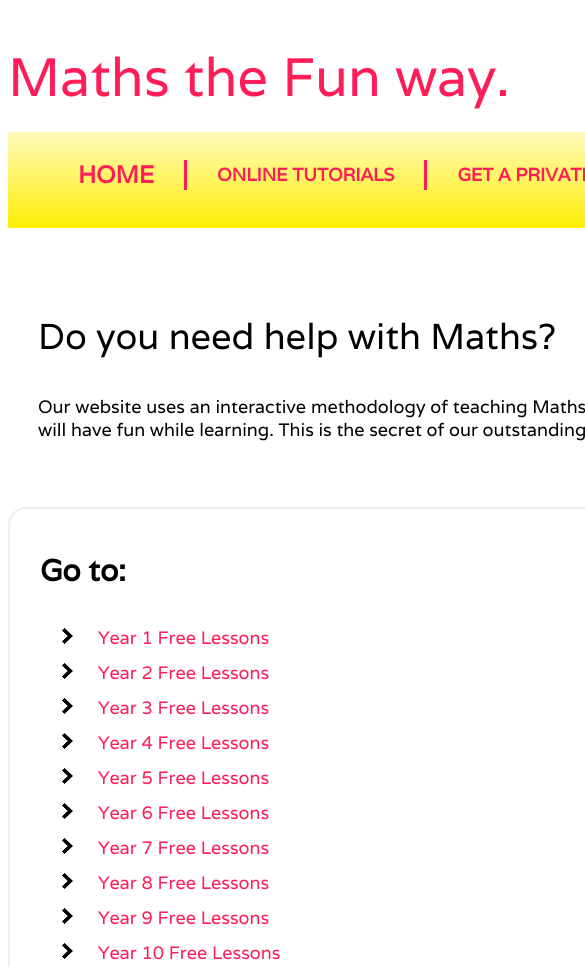
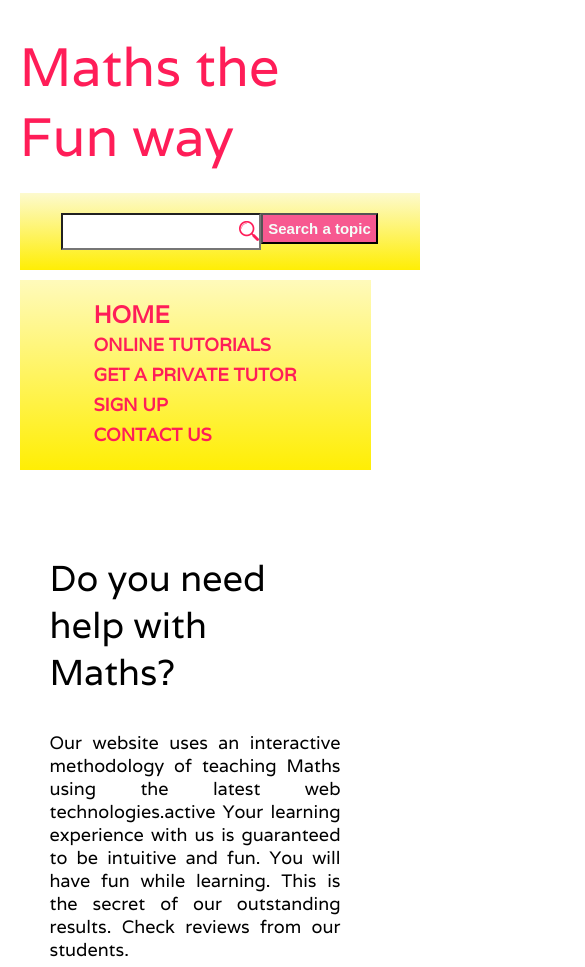
Before and after one commit to Sorsi/Math-Site, a plain HTML site: page index.html in a window 390 px wide. Shown: the top 967 px of the page, 585 px wide, since content can reach past the window. Drawn offline with Linux system fonts and the light colour scheme; files that its build step writes are made by us from their sources; files whose address does not match are found by name.

Commit message:
adding responsive design with usage of flexbox

```diff
--- a/index.html
+++ b/index.html
@@ -4,16 +4,17 @@
 <head>
     <meta charset="utf-8">
     <title>Maths Site</title>
+    <!-- TODO change href because of deploy href="/MathsWebsite/style.css" -->
     <meta name="viewport" content="width=device-width, initial-scale=1.0, user-scalable=yes">
-    <link rel="stylesheet" href="/MathsWebsite/style.css">
-    <link  rel="stylesheet" href="https://fonts.googleapis.com/css2?family=Varela&display=swap">
+    <link rel="stylesheet" href="style.css">
+    <link rel="stylesheet" href="https://fonts.googleapis.com/css2?family=Varela&display=swap">
 </head>
 
 <body>
     <div id="container">
         <div id="header">
             <div id="brand">
-                <h1><a href="#">Maths the Fun way.</a></h1>
+                <h1><a href="#">Maths the Fun way</a></h1>
             </div>
             <div id="search-box">
                 <form action="/" method="get">
@@ -25,13 +26,11 @@
         </div>
 
         <div id="menu">
-            <ul>
-                <li><a href="#" class="active">Home</a></li>
-                <li><a href="#">Online Tutorials</a></li>
-                <li><a href="#">Get a private tutor</a></li>
-                <li><a href="#">Sign Up</a></li>
-                <li><a href="#">Contact Us</a></li>
-            </ul>
+            <a href="#" class="active">Home</a>
+            <a href="#">Online Tutorials</a>
+            <a href="#">Get a private tutor</a>
+            <a href="#">Sign Up</a>
+            <a href="#">Contact Us</a>
         </div>
 
         <div id="introduction">
@@ -42,6 +41,8 @@
             </p>
         </div>
 
+        <div class="sidebars">
+            <div class="sidebar-wrapper">
                 <div id="left-sidebar" class="sidebar">
                     <h3>Go to:</h3>
                     <ul>
@@ -59,7 +60,8 @@
                         <li><a href="#">Year 12 Free Lessons</a></li>
                     </ul>
                 </div>
-
+            </div>
+            <div class="sidebar-wrapper">
                 <div id="right-sidebar" class="sidebar">
                     <h3>Why us?</h3>
                     <ul>
@@ -71,7 +73,11 @@
                         <li><a href="#">Complete curriculum</a></li>
                     </ul>
                 </div>
+            </div>
+        </div>
+
         <div class="clear"></div>
+
         <footer class="footer">
             <div>
                 <p>Company name. Copyright &copy; 2015-2020.</p>
--- a/style.css
+++ b/style.css
@@ -1,19 +1,29 @@
+* {
+    box-sizing: border-box;
+}
+
 body {
     font-family: 'Varela', sans-serif;
+    margin: 0;
+    padding: 0;
 }
 
 #container {
-    width: 1600px;
+    width: 90%;
     margin: 0 auto; /* centered in the page */
+    display: flex;
+    flex-direction: column;
+    height: 100vh;
 }
 
 #header {
-    height: 100px;
-    padding: 12px 0;
+    padding: 10px 0;
+    display: flex;
+    flex-wrap: wrap;
 }
 
 #brand {
-    float: left;
+    flex: 50%;
 }
 
 h1 a {
@@ -24,15 +34,16 @@ h1 a {
 }
 
 #search-box {
-    float: right;
+    flex: 50%;
     background: linear-gradient(#fdface, #ffee04);
     background: -webkit-linear-gradient(#fdface, #ffee04);
     background: -o-linear-gradient(#fdface, #ffee04);
     background: -moz-linear-gradient(#fdface, #ffee04);
-    width: 420px;
-    height: 48px;
-    padding: 18px 18px 0 18px;
-    margin-top: 18px;
+    min-width: 400px;
+    padding: 20px;
+    display: flex;
+    justify-content: center;
+    align-items: center;
 }
 
 .text-input {
@@ -58,30 +69,30 @@ h1 a {
 }
 
 #menu {
-    height: 72px;
     background: linear-gradient(#fffabb, #ffee04);
     background: -webkit-linear-gradient(#fffabb, #ffee04);
     background: -o-linear-gradient(#fffabb, #ffee04);
     background: -moz-linear-gradient(#fffabb, #ffee04);
-    padding: 12px 0;
+    padding: 20px 0;
+    display: flex;
+    flex-wrap: wrap;
 }
 
 ul {
     list-style: none;
 }
 
-#menu ul li {
-    float: left;
+#menu a {
     padding: 0 30px;
     height: 30px;
     border-right: 3px solid #FF1D58;
 }
 
-#menu ul li:last-child {
+#menu a:last-child {
     border-right: none;
 }
 
-#menu ul li a {
+#menu a {
     text-decoration: none;
     text-transform: uppercase;
     font-size: 18px;
@@ -95,9 +106,20 @@ ul {
     transition: font-size 0.5s ease;
 }
 
-#menu ul li a:hover, #menu ul li a.active {
+#menu a:hover, #menu a.active {
     font-size: 24px;
     font-weight: 900;
+}
+
+/* small screens: vertical menu */
+@media screen and (max-width: 700px) {
+    #menu {
+        flex-direction: column;
+        align-content: center;
+    }
+    #menu a {
+        border-right: none;
+    }
 }
 
 #introduction {
@@ -115,24 +137,27 @@ ul {
     text-align: justify;
 }
 
+/* sidebars */
+.sidebars {
+    display: flex;
+    flex-wrap: wrap;
+}
+
+.sidebar-wrapper {
+    padding: 10px;
+    flex: 50%;
+}
+
 .sidebar {
-    height: 540px;
-    width: 720px;
+    height: 100%;
     border: 2px solid #eeeeee;
     border-radius: 18px;
     padding: 12px 30px;
+    flex: 50%;
 }
 
 .sidebar h3 {
     font-size: 30px;
-}
-
-#left-sidebar {
-    float: left;
-}
-
-#right-sidebar {
-    float: right;
 }
 
 #left-sidebar ul li {
@@ -169,5 +194,5 @@ ul {
     background: -o-linear-gradient(#fffabb, #ffee04);
     background: -moz-linear-gradient(#fffabb, #ffee04);
     padding: 18px 30px;
-    margin-top: 18px;
+    margin-top: auto; /* push item to the bottom of the webpage all the time */
 }
```
Lines whose indentation alone changed are shown as unchanged.
